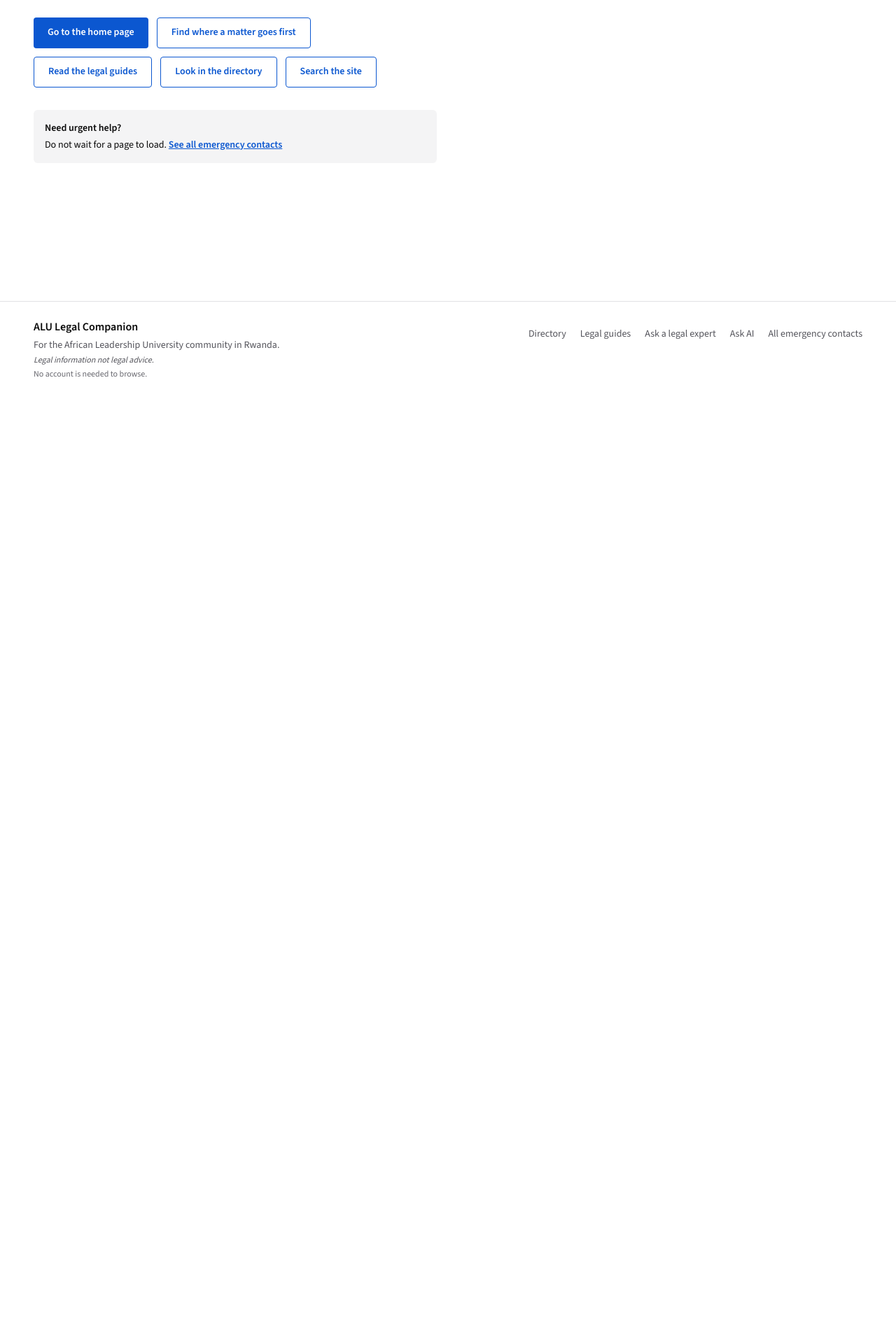
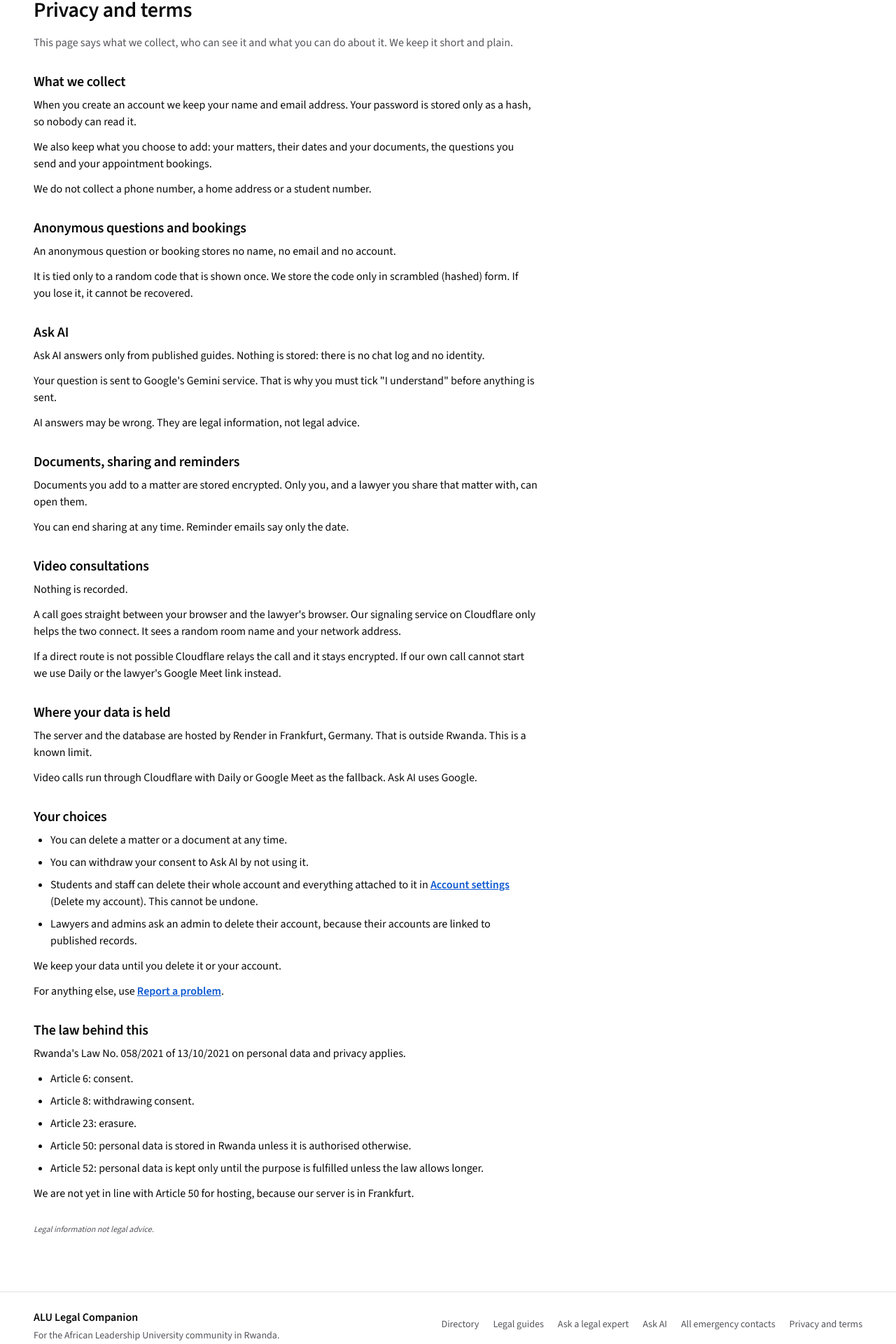
Before and after one commit to EliseJulio/ALU-Legal-Companion, a React (Vite) app in the folder client/: page /privacy in a window 1280 px wide. Shown: the part 233-2153 px from the top of the page at 70% size. Before the commit the page ends 800 px from the top, so only its background shows below. Built offline with nearby package versions, Linux system fonts and the light colour scheme; no server answers.

Commit message:
Add the privacy and terms page

```diff
--- a/client/src/App.jsx
+++ b/client/src/App.jsx
@@ -45,6 +45,7 @@ const Search = lazyPage(() => import('@/pages/Search'));
 const ReportProblem = lazyPage(() => import('@/pages/ReportProblem'));
 const ReportSent = lazyPage(() => import('@/pages/ReportSent'));
 const ReportCheck = lazyPage(() => import('@/pages/ReportCheck'));
+const Privacy = lazyPage(() => import('@/pages/Privacy'));
 const NotFound = lazyPage(() => import('@/pages/NotFound'));
 const AdminDashboard = lazyPage(() => import('@/pages/AdminDashboard'));
 const AdminGuides = lazyPage(() => import('@/pages/AdminGuides'));
@@ -153,6 +154,7 @@ export default function App() {
         <Route path="/report" element={<ReportProblem />} />
         <Route path="/report/sent" element={<ReportSent />} />
         <Route path="/report/check" element={<ReportCheck />} />
+        <Route path="/privacy" element={<Privacy />} />
         <Route path="/emergency" element={<Emergency />} />
         <Route path="*" element={<NotFound />} />
       </Routes>
--- a/client/src/components/Footer.jsx
+++ b/client/src/components/Footer.jsx
@@ -9,7 +9,11 @@ import { RING_ON_CANVAS } from '@/lib/ui';
 // The links repeat the public menu. The emergency link is worded differently from the header one so
 // each name is only used once. The layout leaves room under the page on a phone, so the bottom bar
 // never covers this.
-const FOOTER_LINKS = [...PUBLIC_LINKS, { to: '/emergency', label: 'All emergency contacts' }];
+const FOOTER_LINKS = [
+  ...PUBLIC_LINKS,
+  { to: '/emergency', label: 'All emergency contacts' },
+  { to: '/privacy', label: 'Privacy and terms' },
+];
 
 export default function Footer() {
   const user = useOptionalUser();
--- /dev/null
+++ b/client/src/pages/Privacy.jsx
@@ -0,0 +1,103 @@
+import { Link } from 'react-router-dom';
+import Breadcrumb from '@/components/Breadcrumb';
+import Disclaimer from '@/components/Disclaimer';
+import { PAGE_TITLE, RING_ON_CANVAS } from '@/lib/ui';
+
+const H2 = 'font-head text-[20px] leading-[1.25] text-ink';
+const LINK = `rounded-control font-semibold text-info underline ${RING_ON_CANVAS}`;
+
+// One block of the page: a heading and plain paragraphs or a list under it.
+function Section({ id, title, children }) {
+  return (
+    <section aria-labelledby={id} className="mt-8">
+      <h2 id={id} className={H2}>{title}</h2>
+      <div className="mt-2 space-y-3">{children}</div>
+    </section>
+  );
+}
+
+// The privacy and terms page. It is public. It states what the platform does with personal
+// information and nothing more than that.
+export default function Privacy() {
+  return (
+    <div className="max-w-reading">
+      <Breadcrumb trail={[{ label: 'Home', to: '/' }]} current="Privacy and terms" />
+      <h1 className={`mt-6 ${PAGE_TITLE}`}>Privacy and terms</h1>
+      <p className="mt-4 text-muted-foreground">
+        This page says what we collect, who can see it and what you can do about it. We keep it short and plain.
+      </p>
+
+      <Section id="collect" title="What we collect">
+        <p>When you create an account we keep your name and email address. Your password is stored only as a hash, so nobody can read it.</p>
+        <p>We also keep what you choose to add: your matters, their dates and your documents, the questions you send and your appointment bookings.</p>
+        <p>We do not collect a phone number, a home address or a student number.</p>
+      </Section>
+
+      <Section id="anonymous" title="Anonymous questions and bookings">
+        <p>An anonymous question or booking stores no name, no email and no account.</p>
+        <p>It is tied only to a random code that is shown once. We store the code only in scrambled (hashed) form. If you lose it, it cannot be recovered.</p>
+      </Section>
+
+      <Section id="ask-ai" title="Ask AI">
+        <p>Ask AI answers only from published guides. Nothing is stored: there is no chat log and no identity.</p>
+        <p>Your question is sent to Google&apos;s Gemini service. That is why you must tick &quot;I understand&quot; before anything is sent.</p>
+        <p>AI answers may be wrong. They are legal information, not legal advice.</p>
+      </Section>
+
+      <Section id="documents" title="Documents, sharing and reminders">
+        <p>Documents you add to a matter are stored encrypted. Only you, and a lawyer you share that matter with, can open them.</p>
+        <p>You can end sharing at any time. Reminder emails say only the date.</p>
+      </Section>
+
+      <Section id="video" title="Video consultations">
+        <p>Nothing is recorded.</p>
+        <p>
+          A call goes straight between your browser and the lawyer&apos;s browser. Our signaling service on Cloudflare only helps
+          the two connect. It sees a random room name and your network address.
+        </p>
+        <p>
+          If a direct route is not possible Cloudflare relays the call and it stays encrypted. If our own call cannot start we use
+          Daily or the lawyer&apos;s Google Meet link instead.
+        </p>
+      </Section>
+
+      <Section id="where" title="Where your data is held">
+        <p>The server and the database are hosted by Render in Frankfurt, Germany. That is outside Rwanda. This is a known limit.</p>
+        <p>Video calls run through Cloudflare with Daily or Google Meet as the fallback. Ask AI uses Google.</p>
+      </Section>
+
+      <Section id="choices" title="Your choices">
+        <ul className="list-disc space-y-2 pl-6">
+          <li>You can delete a matter or a document at any time.</li>
+          <li>You can withdraw your consent to Ask AI by not using it.</li>
+          <li>
+            Students and staff can delete their whole account and everything attached to it in{' '}
+            <Link to="/settings" className={LINK}>Account settings</Link> (Delete my account). This cannot be undone.
+          </li>
+          <li>Lawyers and admins ask an admin to delete their account, because their accounts are linked to published records.</li>
+        </ul>
+        <p>We keep your data until you delete it or your account.</p>
+        <p>
+          For anything else, use{' '}
+          <Link to="/report" className={LINK}>Report a problem</Link>.
+        </p>
+      </Section>
+
+      <Section id="law" title="The law behind this">
+        <p>
+          Rwanda&apos;s Law No. 058/2021 of 13/10/2021 on personal data and privacy applies.
+        </p>
+        <ul className="list-disc space-y-2 pl-6">
+          <li>Article 6: consent.</li>
+          <li>Article 8: withdrawing consent.</li>
+          <li>Article 23: erasure.</li>
+          <li>Article 50: personal data is stored in Rwanda unless it is authorised otherwise.</li>
+          <li>Article 52: personal data is kept only until the purpose is fulfilled unless the law allows longer.</li>
+        </ul>
+        <p>We are not yet in line with Article 50 for hosting, because our server is in Frankfurt.</p>
+      </Section>
+
+      <Disclaimer className="mt-8" />
+    </div>
+  );
+}
--- a/client/src/pages/Register.jsx
+++ b/client/src/pages/Register.jsx
@@ -154,6 +154,11 @@ export default function Register() {
             ))}
           </fieldset>
 
+          <p className="mt-4 text-sm text-muted-foreground">
+            By creating an account you agree to the{' '}
+            <Link to="/privacy" className={`rounded-control font-semibold text-info underline ${RING}`}>privacy and terms page</Link>.
+          </p>
+
           <button
             type="submit"
             aria-disabled={sending || undefined}
```
